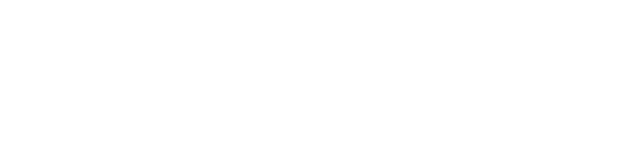
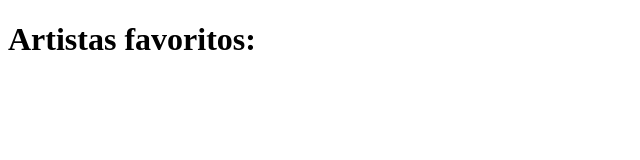
Before and after one commit to samuelga23/pagina5, a plain HTML site: page index.html in a window 1280 px wide. Shown: the whole page, without its empty margins (0-640 px from the left). Drawn offline with Linux system fonts and the light colour scheme.

Commit message:
primer commit develop

```diff
--- a/index.html
+++ b/index.html
@@ -6,6 +6,7 @@
     <title>Document</title>
 </head>
 <body>
+    <h1>Artistas favoritos:</h1>
 
 </body>
 </html>
```
